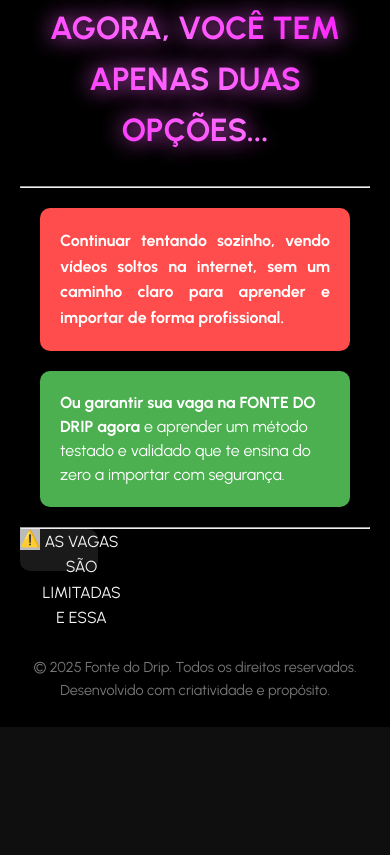
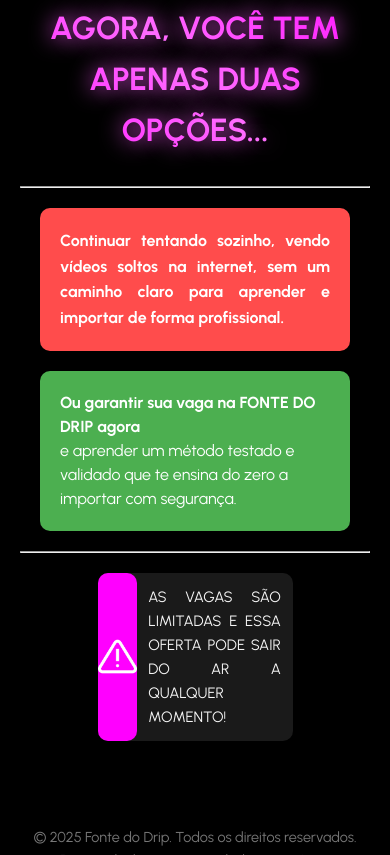
Before and after one commit to brunpena/pagina_vendas, a plain HTML site: page index.html in a window 390 px wide. Shown: the part 4033-4888 px from the top of the page. Before the commit the page ends 4760 px from the top, so only its background shows below. Drawn offline with Linux system fonts and the light colour scheme.

Commit message:
detalhes finais

```diff
--- a/index.html
+++ b/index.html
@@ -284,20 +284,8 @@
     }
 
     .rabisco {
-  transform: translateY(-70%) scaleX(0.9); /* leve ajuste para melhor alinhamento */
+      transform: translateY(-70%) scaleX(0.9);
       transform-origin: bottom;
-}
-
-/* Ajuste adicional para telas pequenas */
-@media (max-width: 600px) {
-  .preco-destaque-final {
-    font-size: 6vw;
-    padding-bottom: 40px;
-  }
-
-  .rabisco {
-    transform: translateY(-145%) scaleY(3) scaleX(0.9); /* ajusta a posição do rabisco */
-  }
     }
 
 
@@ -374,24 +362,85 @@
       background-color: #1ebc5c;
     }
 
+    .outras-opcoes {
+      margin-top: 20px;
+      display: flex;
+      justify-content: center;
+      gap: 20px;
+      margin: 20px;
+      flex-direction: row;
+    }
+
+    .box-vermelho {
+      background-color: #ff4c4c;
+      color: #fff;
+      padding: 20px;
+      border-radius: 10px;
+      flex: 1;
+      text-align: justify;
+      display: flex;
+      flex-direction: row;
+      align-items: center;
+      justify-content: center;
+    }
+
+    .box-verde {
+      background-color: #4caf50;
+      color: #fff;
+      padding: 20px;
+      border-radius: 10px;
+      flex: 1;
+      text-align: left;
+      line-height: 1.5;
+      display: flex;
+      flex-direction: column;
+      justify-content: center;
+    }
+
+
+    .center{
+      display: flex;
+      justify-content: center;
+      margin-top: 20px;
+      border-radius: 20px;
+    }
+
     .recado-atencao{
-      width: 20vw;
-      height: 5vh;
+      width: 50vw;
+      height: 20vh;
 
       display: flex;
+      justify-content: center;
+      align-items: center;
+      flex-direction: row;
 
       background-color: var(--background-light);
       border-radius: 10px;
+
+      text-align: justify;
+    }
+
+    .recado-atencao p {
+      font-size: 15px;
+      padding: 5vw;
     }
     .atencao{
-      width: 100%;
-      height: 50%;
+      width: 40%;
+      height: 100%;
 
       display: flex;
       justify-content: center;
       align-items: center;
 
-      background-color: #bbb;
+      background-color: var(--primary-color);
+      border-radius: 10px;
+
+    }
+
+    .alerta{
+      width: 10vw;
+      height: auto;
+      vertical-align: middle;
     }
 
     @media (max-width: 768px) {
@@ -413,6 +462,37 @@
       }
       .indentado{
         flex-direction: column;
+      }
+      .outras-opcoes{
+        flex-direction: column;
+      }
+      .recado-atencao p {
+        padding: 3vw;
+      }
+      .atencao{
+        width: 70%;
+      }
+
+      .alerta{
+        height: min-content;
+      }
+      .rabisco {
+        transform: translateY(-90%)  scaleX(0.9);
+      }
+
+    }
+
+    @media (max-width: 600px) {
+      .preco-destaque-final {
+        font-size: 6vw;
+        padding-bottom: 40px;
+      }
+
+      .outras-opcoes {
+        flex-direction: column;
+      }
+      .rabisco {
+        transform: translateY(-130%) scaleY(3) scaleX(0.9);
       }
     }
 
@@ -438,20 +518,21 @@
         font-size: 1rem;
         padding: 8px 0;
       }
+      .recado-atencao p {
+        padding: 3vw;
       }
-    .outras-opcoes{
-      margin-top: 20px;
-      display: flex;
-      justify-content: center;
-      gap: 20px;
-      margin: 20px;
-      flex-direction: row;
+      .atencao{
+        width: 70%;
       }
-      @media (max-width: 768px) {
-        .outras-opcoes{
-          flex-direction: column;
+
+      .alerta{
+        height: min-content;
+      }
+      .rabisco {
+        transform: translateY(-160%) scaleY(3);
       }
     }
+
     </style>
 </head>
 <body onload="scrollToIntro()">
@@ -560,21 +641,28 @@
     <hr>
 
     <div class="outras-opcoes">
-
-      <div style="background-color: #ff4c4c; color: #fff; padding: 20px; border-radius: 10px; flex: 1; text-align: justify;flex-direction: row; align-items: center; justify-content: center;">
-        <strong>Continuar tentando sozinho, vendo vídeos soltos na internet, sem um caminho claro para aprender e importar de forma profissional.</strong>
+      <div class="box-vermelho">
+        <strong>
+          Continuar tentando sozinho, vendo vídeos soltos na internet, sem um caminho claro para aprender e importar de forma profissional.
+        </strong>
       </div>
 
-      <div style="background-color: #4caf50; color: #fff; padding: 20px; border-radius: 10px; flex: 1; text-align: left; line-height: 1.5;">
-        <strong>Ou garantir sua vaga na FONTE DO DRIP agora</strong> e aprender um método testado e validado que te ensina do zero a importar com segurança.
+      <div class="box-verde">
+        <strong>
+          Ou garantir sua vaga na FONTE DO DRIP agora
+        </strong>
+        e aprender um método testado e validado que te ensina do zero a importar com segurança.
       </div>
     </div>
+
     <hr>
+    <div class="center">
       <div class="recado-atencao">
         <div class="atencao">
-        ⚠️
+          <img src="sinal-de-aviso.png" alt="Atenção" class="alerta">
         </div>
         <p>AS VAGAS SÃO LIMITADAS E ESSA OFERTA PODE SAIR DO AR A QUALQUER MOMENTO!</p>
+      </div>
     </div>
   </section>
 
```
Also changed, not shown: sinal-de-aviso.png (added). Lines whose indentation alone changed are shown as unchanged.
